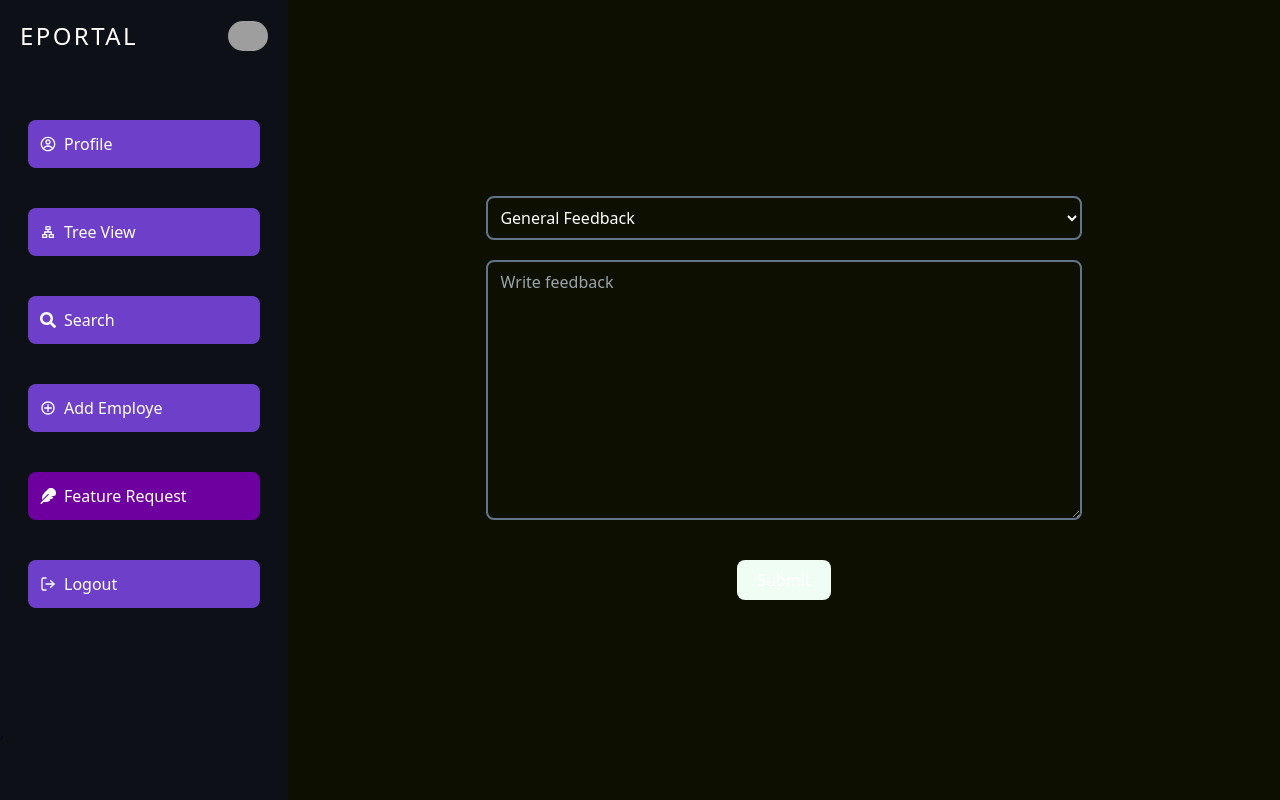
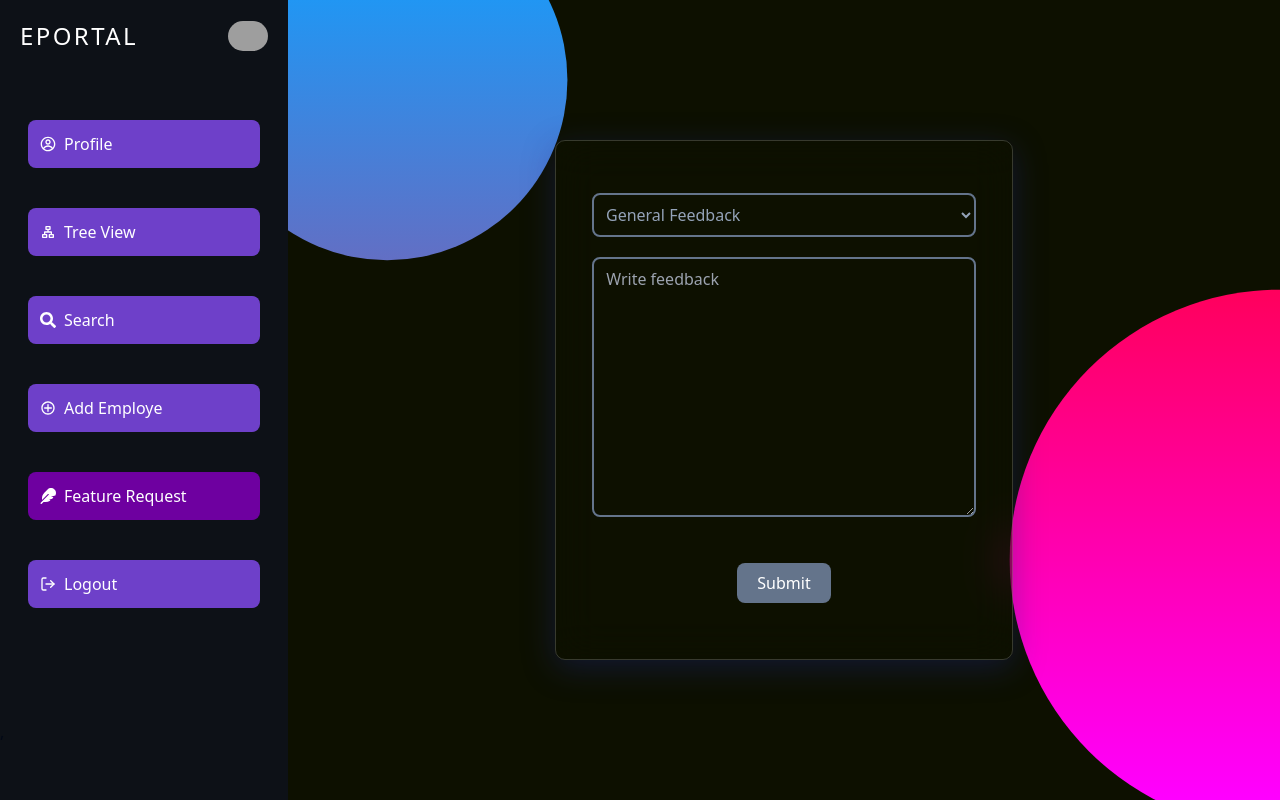
Before and after one commit to Mh-Alim/Employee-portal-frontend, a React (Vite) app: page /user/feature-request in a window 1280 px wide. Built offline with nearby package versions, Linux system fonts and the light colour scheme; grey boxes are pictures that could not be loaded.

Commit message:
edit profile bug removed

```diff
--- /dev/null
+++ b/src/api/Feedback.ts
@@ -0,0 +1,24 @@
+export const feedbackApi = async (
+  token: string,
+  user_email: string,
+  type: string,
+  message: string
+) => {
+  const options = {
+    method: "POST",
+    headers: {
+      "Content-Type": "application/json",
+      token: token,
+    },
+    body: JSON.stringify({ user_email, message }), // Convert data to JSON string
+  };
+  const res = await fetch(
+    `${import.meta.env.VITE_BACKEND_URL}/feedback?type=${type}`,
+    options
+  );
+  if (res.status >= 200 && res.status < 300) {
+    alert("Feedback submitted sucessfully");
+    return;
+  }
+  alert("Some issue on feedback submisstion");
+};
--- a/src/index.css
+++ b/src/index.css
@@ -40,12 +40,19 @@ body {
 
     .bg-glassmorphism {
 
-background: rgba( 255, 255, 255, 0.05 );
+/* background: rgba( 255, 255, 255, 0.05 );
 box-shadow: 0 8px 32px 0 rgba( 31, 38, 135, 0.37 );
 backdrop-filter: blur( 0px );
 -webkit-backdrop-filter: blur( 0px );
 border-radius: 10px;
-border: 1px solid rgba( 255, 255, 255, 0.18 );
+border: 1px solid rgba( 255, 255, 255, 0.18 ); */
+
+background: rgba( 255, 255, 255, 0 );
+    box-shadow: 0 8px 32px 0 rgba( 31, 38, 135, 0.37 );
+    backdrop-filter: blur( 20px );
+    -webkit-backdrop-filter: blur( 20px );
+    border-radius: 10px;
+    border: 1px solid rgba( 255, 255, 255, 0.18 );
 
 
     }
@@ -70,6 +77,7 @@ border: 1px solid rgba( 255, 255, 255, 0.18 );
   .bg-circule::before{
     content: '';
     position: absolute;
+    z-index: 1;
     top: 0;
     left: 0;
     width: 100%;
@@ -80,6 +88,7 @@ border: 1px solid rgba( 255, 255, 255, 0.18 );
 .bg-circule::after{
     content: '';
     position: absolute;
+    z-index: 1;
     top: 0;
     left: 0;
     width: 100%;
--- a/src/pages/AddEmployee.tsx
+++ b/src/pages/AddEmployee.tsx
@@ -1,4 +1,4 @@
-import React, { useRef ,useState} from "react";
+import React, { useRef, useState } from "react";
 import { addEmployeeApi } from "../api/AddEmployee";
 
 const AddEmployee = () => {
@@ -15,12 +15,13 @@ const AddEmployee = () => {
   const dobRef = useRef<HTMLInputElement | null>(null);
   const managerEmailRef = useRef<HTMLInputElement | null>(null);
 
-  const handleFileChange = async (event: React.ChangeEvent<HTMLInputElement>) => {
+  const handleFileChange = async (
+    event: React.ChangeEvent<HTMLInputElement>
+  ) => {
     if (event.target.files && event.target.files.length > 0) {
       setSelectedFile(event.target.files[0]);
     }
   };
-
 
   const submitHandler = (e: React.FormEvent<HTMLFormElement>) => {
     e.preventDefault();
@@ -51,7 +52,7 @@ const AddEmployee = () => {
 
     const formData = new FormData();
     if (selectedFile) {
-       formData.set("file", selectedFile);
+      formData.set("file", selectedFile);
     }
 
     const data = {
@@ -66,21 +67,20 @@ const AddEmployee = () => {
       dob,
     };
 
-    addEmployeeApi(data,formData);
-
+    addEmployeeApi(data, formData);
   };
 
   return (
     <div className="h-[100vh] p-10 sm:p-5 flex justify-center items-center overflow-y-scroll   ">
       {/*  */}
       <div className=" gap-7 p-5 sm:p-5  flex flex-col  justify-center items-center rounded-lg min-h-[80vh] w-[90vw] ">
-        <h1 className="  text-white  text-center uppercase tracking-wide font-medium text-3xl ">
-          Employee details
-        </h1>
         <form
           onSubmit={submitHandler}
-          className=" w-full md:w-3/4 lg:w-3/5 xl:w-3/6 bg-glassmorphism flex flex-col  shadow-slate-400 text-white  shadow-lg min-h-[30vh] p-4 sm:p-6 md:p-10 rounded-lg "
+          className=" h-[60vh] overflow-y-scroll  md:w-3/4 lg:w-3/5 xl:w-3/6 bg-glassmorphism flex flex-col  shadow-slate-400 text-white  shadow-lg min-h-[30vh] p-10 sm:p-6 md:p-10 rounded-lg "
         >
+          <h1 className="  text-white  text-center uppercase tracking-wide font-medium text-3xl ">
+            Employee details
+          </h1>
           <br />
           {/* <label htmlFor="email">Email</label> */}
           <div className=" flex justify-between items-center gap-5 ">
@@ -115,7 +115,7 @@ const AddEmployee = () => {
           <br />
           <input
             className="mb-5 w-full p-2 outline-none border-2   border-slate-500 rounded-lg bg-transparent"
-            type="string"
+            type="text"
             placeholder="Designation"
             ref={designationRef}
           />
@@ -165,7 +165,7 @@ const AddEmployee = () => {
           <p>File URL: {fileUrl}</p>
           <img src={fileUrl} alt="Uploaded file" />
         </div> */}
-      {/* )} */}
+          {/* )} */}
 
           <div className=" cursor-pointer mt-5 flex items-center justify-center ">
             <button
--- a/src/pages/FeatureRequest.tsx
+++ b/src/pages/FeatureRequest.tsx
@@ -1,16 +1,35 @@
+import { feedbackApi } from "@/api/Feedback";
+import { getEmailFromLocalStorage, getTokenFromLocalStorage } from "@/utility";
 import React, { useRef, useState } from "react";
 
 const FeatureRequest = () => {
   const [selectVal, setSelectVal] = useState("feedback");
   const textRef = useRef<HTMLTextAreaElement | null>(null);
 
-  const submitHandler = (e: React.FormEvent<HTMLFormElement>) => {
+  const submitHandler = async (e: React.FormEvent<HTMLFormElement>) => {
     e.preventDefault();
     console.log(selectVal, textRef.current?.value);
+
+    const type = selectVal;
+    const message = textRef.current?.value;
+    const token = getTokenFromLocalStorage();
+    const user_email = getEmailFromLocalStorage();
+
+    if (!type || !message || !token || !user_email) {
+      alert("fill the empty fields");
+      return;
+    }
+
+    await feedbackApi(token, user_email, type, message);
+
+    if (textRef.current) {
+      textRef.current.value = "";
+    }
   };
   return (
-    <div className=" bg-[#0D1000] text-white  dis-bg-red-950 h-[100vh] flex justify-center items-center ">
-      <form onSubmit={submitHandler} className=" flex flex-col  w-3/5  ">
+    <div className=" bg-[#0D1000] text-slate-400  dis-bg-red-950 h-[100vh] flex justify-center items-center relative z-20 bg-circule  ">
+      <div className=" bg-glassmorphism flex flex-col w-fit h-fit p-9 justify-center items-center z-40  ">
+        <form onSubmit={submitHandler} className=" w-60  sm:w-96    ">
           <select
             onChange={(e: React.ChangeEvent<HTMLSelectElement>) => {
               setSelectVal(e.target.value);
@@ -28,7 +47,9 @@ const FeatureRequest = () => {
 
           <textarea
             placeholder={
-            selectVal === "bug" ? `Report ${selectVal}` : ` Write ${selectVal} `
+              selectVal === "bug"
+                ? `Report ${selectVal}`
+                : ` Write ${selectVal} `
             }
             name=""
             id=""
@@ -38,13 +59,14 @@ const FeatureRequest = () => {
             ref={textRef}
           ></textarea>
           <button
-          className=" bg-green-50  my-5 p-2 px-5 rounded-lg w-fit mx-auto "
+            className=" bg-slate-500 text-white flex justify-center items-center  my-5 p-2 px-5 rounded-lg w-fit mx-auto "
             type="submit"
           >
             Submit
           </button>
         </form>
       </div>
+    </div>
   );
 };
 
--- a/src/pages/Profile/EditProfile.tsx
+++ b/src/pages/Profile/EditProfile.tsx
@@ -70,10 +70,11 @@ const EditModel = ({
   useEffect(() => {
     setManagerEmail(manager);
   }, [manager]);
+
+  console.log("current manager is : ", managerEmail);
   useEffect(() => {
     setFirstName(profileData.firstName);
     setLastName(profileData.lastName);
-    setManagerEmail(profileData.email);
     setContactNumber(profileData.contact);
     setDesignation(profileData.designation);
     setEmpCode(profileData.emp_id);
@@ -116,6 +117,7 @@ const EditModel = ({
       user_email,
       requested_user_email: getEmailFromLocalStorage() || "",
     };
+    console.log("before edit info : ", data);
     await EditInfoApi(data);
   };
 
--- a/src/pages/Profile/Profile.tsx
+++ b/src/pages/Profile/Profile.tsx
@@ -98,6 +98,8 @@ const Profile = () => {
 
   const getManagerAndReportee = async (user_email: string) => {
     const res = await getManagerAndReporteeByEmail(user_email);
+
+    console.log("res current is : ",res)
     setManagerInfo({
       name: res.manager.first_name,
       email: res.manager.user_email,
--- a/src/pages/SearchEmployee.tsx
+++ b/src/pages/SearchEmployee.tsx
@@ -73,7 +73,14 @@ const SearchEmployee = () => {
         <div className=" transition-all duration-1000 h-fit max-h-[40vh] my-3 overflow-y-auto ">
           {results.map(
             (user: string[]) =>
-              user[0] && <User key={user[1]} name={user[0]} email={user[1]} img={img1} />
+              user[0] && (
+                <User
+                  key={user[2]}
+                  name={`${user[0]} ${user[1]}`}
+                  email={user[2]}
+                  img={img1}
+                />
+              )
           )}
         </div>
       </main>
@@ -89,7 +96,12 @@ type UserType = {
 const User = ({ name, email, img }: UserType) => {
   const navigate = useNavigate();
   return (
-    <div onClick={(e) => {navigate(`/user/search/${email}`)}} className=" cursor-pointer  p-3 flex gap-3 items-center my-3 ">
+    <div
+      onClick={(e) => {
+        navigate(`/user/search/${email}`);
+      }}
+      className=" cursor-pointer  p-3 flex gap-3 items-center my-3 "
+    >
       <img className=" w-14 h-14 rounded-full object-cover " src={img} alt="" />
       <div>
         <p className="  ">{name}</p>
```
Also changed, not shown: src/api/Search.ts (+8 -2 lines). Lines whose indentation alone changed are shown as unchanged.
